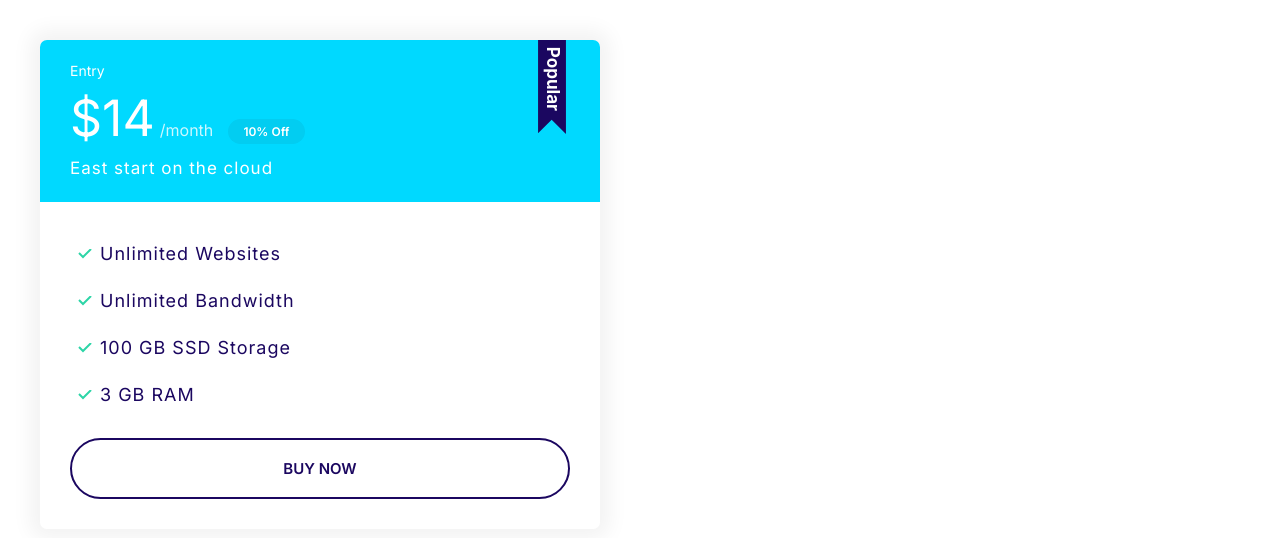
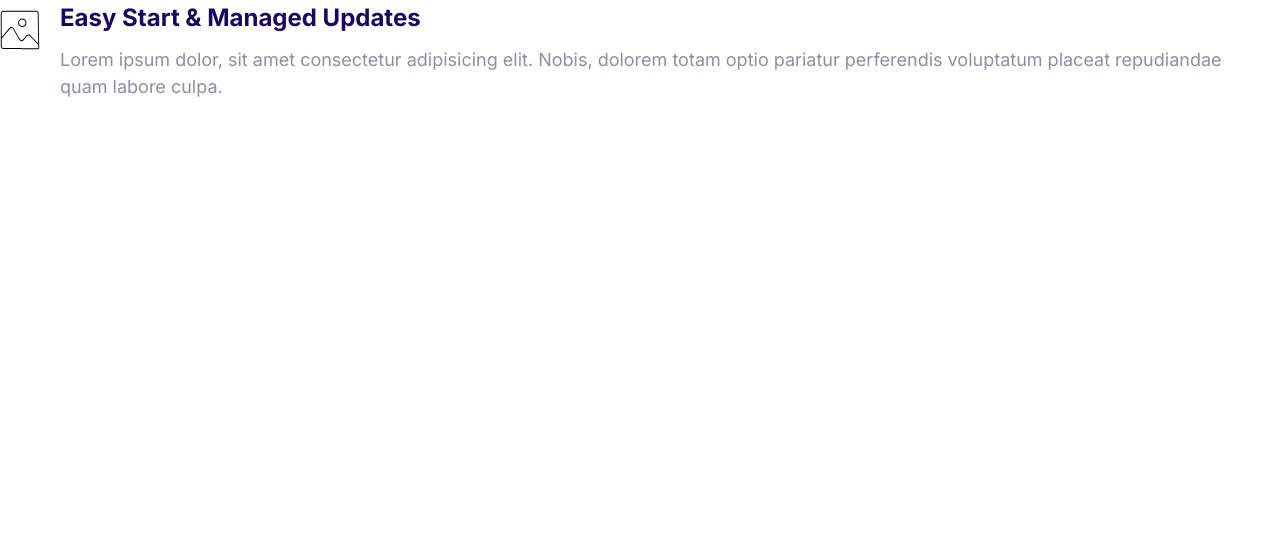
Before and after one commit to guy586/Moshify, a plain HTML site: page index.html in a window 1280 px wide. Drawn offline with Linux system fonts and the light colour scheme.

Commit message:
Build the media component.

```diff
--- a/css/styles.css
+++ b/css/styles.css
@@ -361,3 +361,20 @@ a {
     font-size: 1.7rem;
   }
 }
+
+/* Media */
+.media {
+  display: flex;
+}
+
+.media__title {
+  margin-top: 0;
+}
+
+.media__body {
+  margin: 0 2rem;
+}
+
+.media__image {
+  margin-top: 1rem;
+}
--- a/index.html
+++ b/index.html
@@ -15,26 +15,19 @@
     <link rel="stylesheet" href="css/styles.css" />
   </head>
   <body>
-    <div style="width: 50%; padding: 4rem">
-      <div class="plan plan--popular">
-        <div class="card card--secondary">
-          <header class="card__header">
-            <h3 class="plan__name">Entry</h3>
-            <span class="plan__price">$14</span>
-            <span class="plan__billing-cycle">/month</span>
-            <span class="badge badge--secondary badge--small">10% Off</span>
-            <span class="plan__description">East start on the cloud</span>
-          </header>
-          <div class="card__body">
-            <ul class="list list--tick">
-              <li class="list__item">Unlimited Websites</li>
-              <li class="list__item">Unlimited Bandwidth</li>
-              <li class="list__item">100 GB SSD Storage</li>
-              <li class="list__item">3 GB RAM</li>
-            </ul>
-            <button class="btn btn--outline btn--block">Buy Now</button>
-          </div>
-        </div>
+    <div class="media">
+      <div class="media__image">
+        <svg class="icon icon--primary">
+          <use xlink:href="images/sprite.svg#snap"></use>
+        </svg>
+      </div>
+      <div class="media__body">
+        <h3 class="media__title">Easy Start & Managed Updates</h3>
+        <p>
+          Lorem ipsum dolor, sit amet consectetur adipisicing elit. Nobis,
+          dolorem totam optio pariatur perferendis voluptatum placeat
+          repudiandae quam labore culpa.
+        </p>
       </div>
     </div>
   </body>
```
Also changed, not shown: components/medias.html (added, +15 -0 lines), images/sprite.svg.
